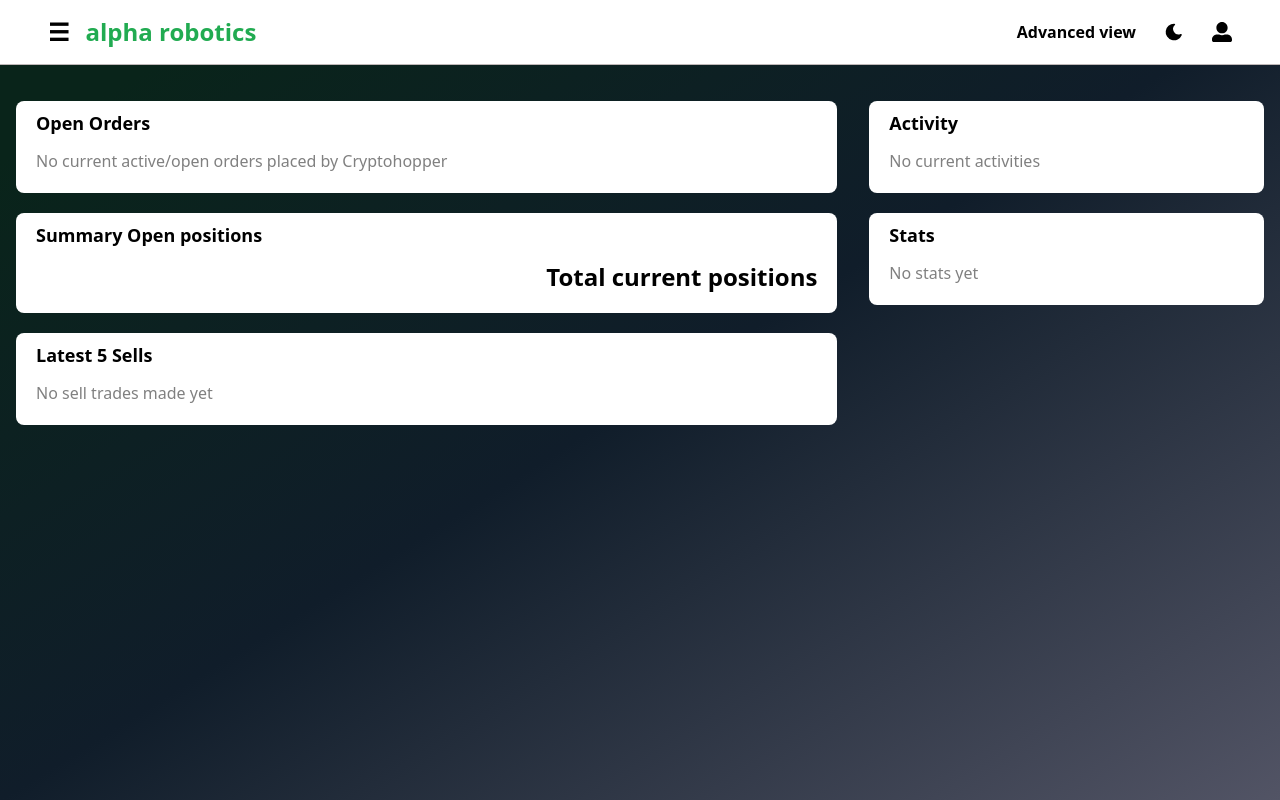
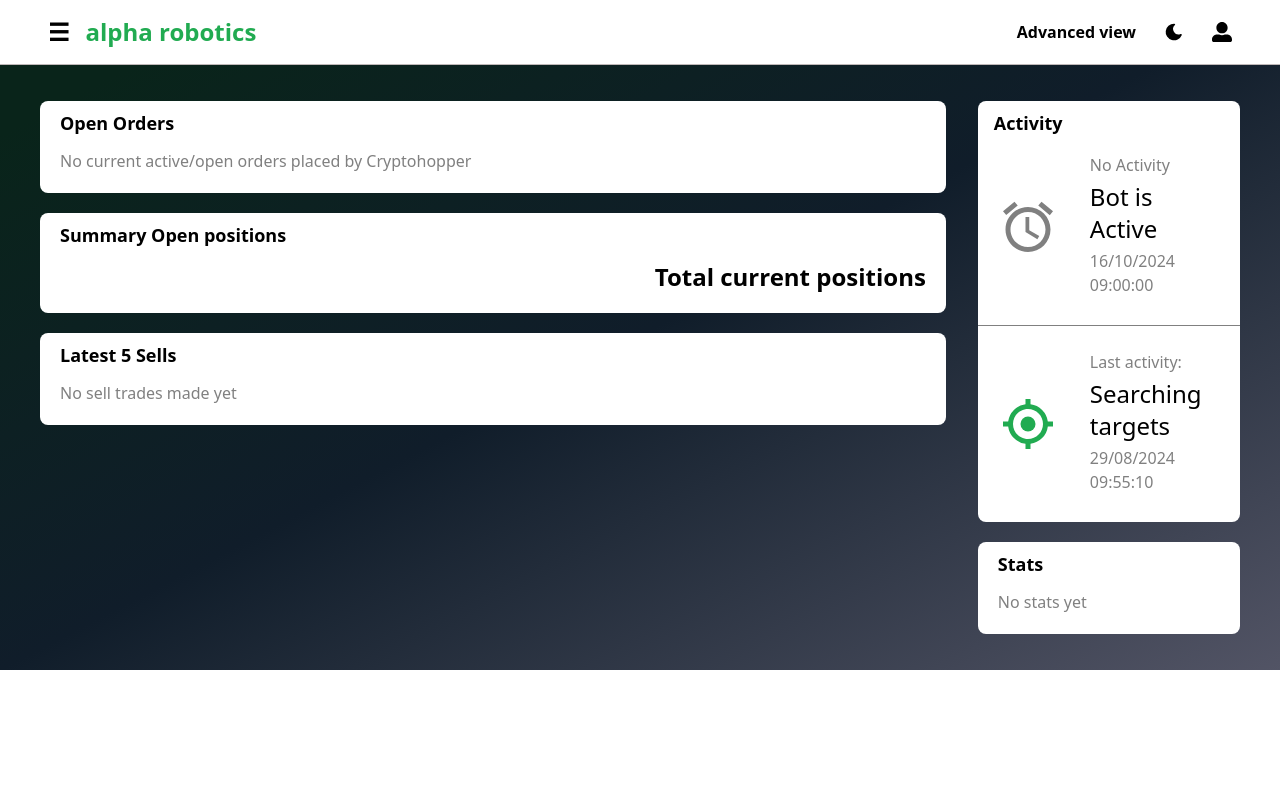
Before and after one commit to arvindkuruvi/alpha-robotics, a React (Create React App) app: page /dashboard in a window 1280 px wide. Built offline with nearby package versions, Linux system fonts and the light colour scheme; a web font is replaced by a local one.

Commit message:
Dashboard updated

```diff
--- a/src/views/testing-dashboard/Dashboard.js
+++ b/src/views/testing-dashboard/Dashboard.js
@@ -4,6 +4,9 @@ import DashboardHeader from "./DashboardHeader";
 import StatsCard from "./StatsCard";
 import PositionsCard from "./PositionsCard";
 import { useState } from "react";
+import { MdAccessAlarm } from "react-icons/md";
+import { BiTargetLock } from "react-icons/bi";
+import { TfiStatsUp } from "react-icons/tfi";
 
 const tabs = [
   {
@@ -25,27 +28,72 @@ const tabs = [
 
 const sideTabs = [
   {
-    title: "Activity",
-    dummyLabel: "No current activities",
-  },
-  {
     title: "Stats",
     dummyLabel: "No stats yet",
+    smallWidget: true,
   },
 ];
 
 const Dashboard = () => {
   return (
-    <div className="gradient-bg mx-auto h-screen">
+    <div className="gradient-bg mx-auto h-full">
       <DashboardHeader />
 
-      <div className="flex flex-col md:flex-row">
-        <div className=" w-full md:w-1/3 bg-transparent p-4">
-          {sideTabs.map((tab, index) => createTab(tab, index))}
-        </div>
+      <div className="mx-6">
+        <div className="flex flex-col md:flex-row">
+          <div className=" w-full md:w-1/4 bg-transparent p-4">
+            {/* <BiTargetLock className="text-6xl font-bold" /> */}
+            {/* <MdAccessAlarm />
+          <TfiStatsUp /> */}
+            <div className="text-left w-full my-5 mx-auto bg-alphaWhite rounded-lg">
+              <div className="py-2 px-4">
+                <span className="text-lg font-semibold"> Activity</span>
 
-        <div className="order-last md:order-first w-full md:w-2/3 bg-transparent p-4">
-          {tabs.map((tab, index) => createTab(tab, index))}
+                <div className="my-2 flex flex-col">
+                  <div className="my-2 flex flex-row justify-start items-center px-1">
+                    <div className="mr-8">
+                      <span className="">
+                        <MdAccessAlarm className="text-6xl text-alphaGray font-bold" />
+                      </span>
+                    </div>
+                    <div className=" flex flex-col items-start">
+                      <span className="text-alphaGray mb-1">No Activity</span>
+                      <span className="text-2xl mb-1">Bot is Active</span>
+                      <span className="text-alphaGray mb-1">
+                        16/10/2024 09:00:00
+                      </span>
+                    </div>
+                  </div>
+                </div>
+              </div>
+              <hr class="border-alphaGray " />
+              <div className="py-2 px-4">
+                <div className="my-2 flex flex-col">
+                  <div className="my-2 flex flex-row justify-start items-center px-1">
+                    <div className="mr-8">
+                      <span className="">
+                        <BiTargetLock className="text-6xl text-alphaGreen font-bold" />
+                      </span>
+                    </div>
+                    <div className=" flex flex-col items-start">
+                      <span className="text-alphaGray mb-1">
+                        Last activity:
+                      </span>
+                      <span className="text-2xl mb-1">Searching targets</span>
+                      <span className="text-alphaGray mb-1">
+                        29/08/2024 09:55:10
+                      </span>
+                    </div>
+                  </div>
+                </div>
+              </div>
+            </div>
+            {sideTabs.map((tab, index) => createTab(tab, index))}
+          </div>
+
+          <div className="order-last md:order-first w-full md:w-4/5 bg-transparent p-4">
+            {tabs.map((tab, index) => createTab(tab, index))}
+          </div>
         </div>
       </div>
     </div>
```
